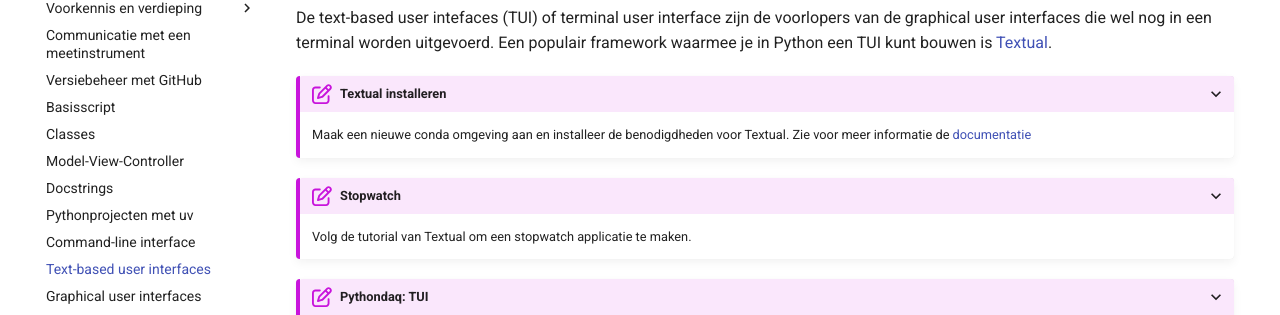
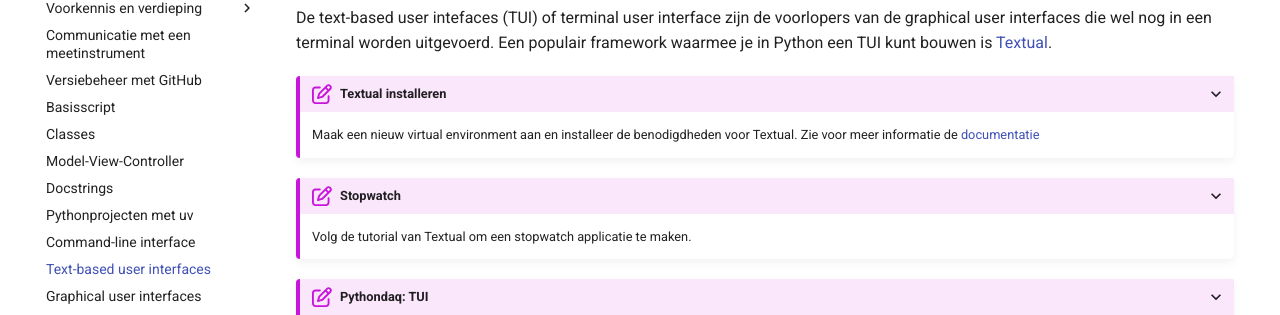
Before and after one commit to NatuurkundePracticumAmsterdam/ecpc, an MkDocs documentation site: the page built from docs/tui.md, in a window 1280 px wide. Shown: the part 175-490 px from the top of the page. Built offline with MkDocs 1.6.1 and Material for MkDocs 9.7.7, drawn with Linux system fonts in a browser that asks for light colours.

Commit message:
Laatste verwijzingen naar conda verwijderd

```diff
--- a/docs/tui.md
+++ b/docs/tui.md
@@ -3,7 +3,7 @@
 De text-based user intefaces (TUI) of terminal user interface zijn de voorlopers van de graphical user interfaces die wel nog in een terminal worden uitgevoerd. Een populair framework waarmee je in Python een TUI kunt bouwen is [Textual](https://textual.textualize.io).
 
 ???+ opdracht-meer "Textual installeren"
-    Maak een nieuwe conda omgeving aan en installeer de benodigdheden voor Textual. Zie voor meer informatie de [documentatie](https://textual.textualize.io/getting_started/)
+    Maak een nieuw virtual environment aan en installeer de benodigdheden voor Textual. Zie voor meer informatie de [documentatie](https://textual.textualize.io/getting_started/)
 
 ???+ opdracht-meer "Stopwatch"
     Volg de tutorial van Textual om een stopwatch applicatie te maken.
```
Also changed, not shown: docs/index.md (+1 -1 lines).
